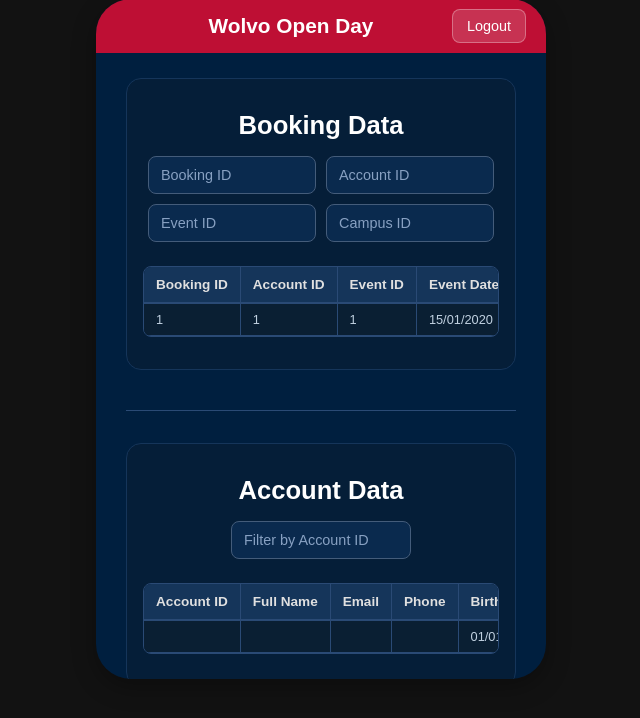
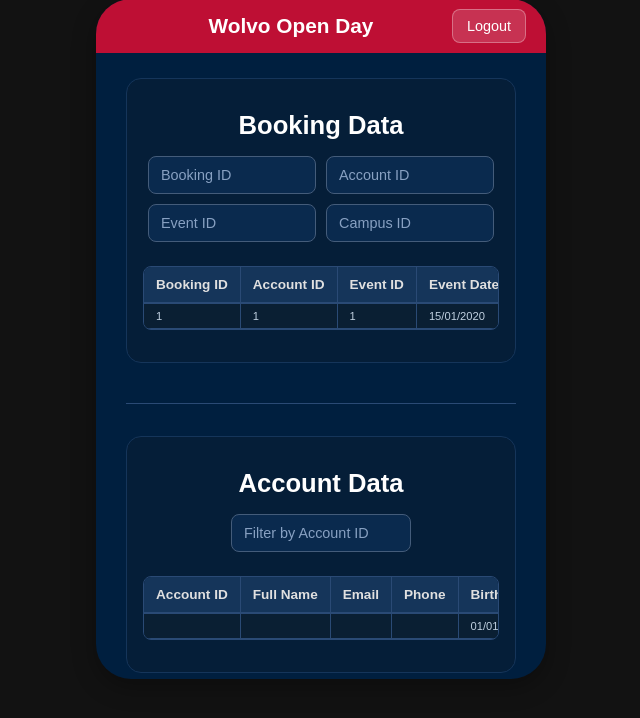
Before and after one commit to EthanRhodes2003/Open-Day-App--The-Group-, a PHP site: page /php/bookingsdata.php in a window 1280 px wide. Shown: the part 61-779 px from the top of the page, without its empty margins (319-959 px from the left). Run offline with PHP 8.4, Linux system fonts and the light colour scheme; the visitor is signed in with stand-in values (Sample User, id 1); tables that the repository leaves empty or names only in its code hold one stand-in row (values such as "Sample post"); data that the repository does not hold is empty.

Commit message:
Sghlty modified tables
- Made text a little smaller and padding decrease, making sure table doesn't use up as much page as possible while also making it still readable.

```diff
--- a/css/bookingsdata.css
+++ b/css/bookingsdata.css
@@ -193,13 +193,13 @@ th:last-child {
 
 /* Table Cell Styles */
 td {
-  padding: 8px 12px;
+  padding: 6px 12px;
   text-align: left;
   border-bottom: 1px solid #2a4a75;
   border-right: 1px solid #2a4a75;
   color: #c0d0e0;
   white-space: nowrap;
-  font-size: 0.8rem;
+  font-size: 0.7rem;
 }
 
 /* Remove right border from the last data cell in each row */
```
